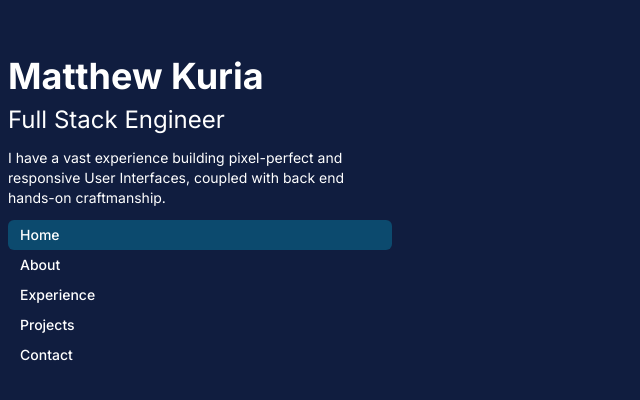
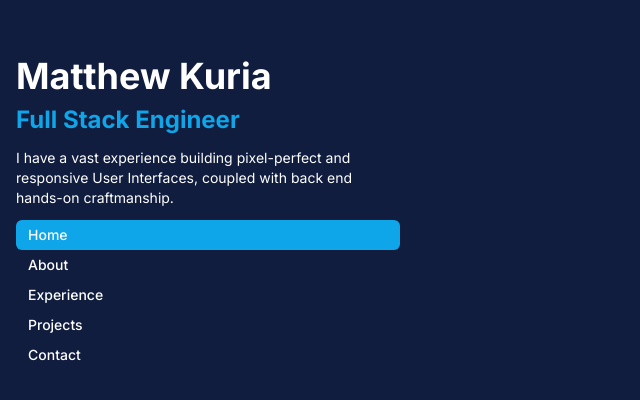
Before and after one commit to matthewkuria/myportifolio, a Next.js app: page / in a window 1280 px wide. Shown: the top 400 px of the page, without its empty margins (0-640 px from the left). Built offline with nearby package versions, Linux system fonts and the light colour scheme.

Commit message:
Mount the sidebar directly in the root layout folder

```diff
--- a/app/layout.tsx
+++ b/app/layout.tsx
@@ -1,6 +1,7 @@
 import type { Metadata } from "next";
 import { Inter } from "next/font/google";
 import "./globals.css";
+import SideBar from "./ui/home/sidebar";
 
 const inter = Inter({ subsets: ["latin"] });
 
@@ -16,7 +17,16 @@ export default function RootLayout({
 }>) {
   return (
     <html lang="en">
-      <body className={inter.className}>{children}</body>
+      <body className={inter.className}>
+        <div className="flex flex-col md:flex md:flex-row">
+          <div className="px-2">
+            <SideBar />
+          </div>
+          <div className="text-white flex justify-center mx-auto">
+            {children}
+          </div>
+        </div>
+      </body>
     </html>
   );
 }
--- a/app/page.tsx
+++ b/app/page.tsx
@@ -4,7 +4,7 @@ import SideBar from "./ui/home/sidebar";
 export default function Home() {
   return (
     <main className="flex ">
-       <SideBar />
+
     </main>
   );
 }
--- a/app/ui/home/nav-links.tsx
+++ b/app/ui/home/nav-links.tsx
@@ -22,7 +22,7 @@ export default function NavLinks() {
             className={clsx(
               "flex h-[30px] grow items-center justify-center gap-2 rounded-md  p-1 text-sm font-medium hover:bg-sky-100 hover:text-blue-600 md:flex-none md:justify-start md:p-2 md:px-3",
               {
-                'bg-sky-900 text-white': pathname === link.href,
+                'bg-sky-500 text-white': pathname === link.href,
               }
             )
 
--- a/app/ui/home/sidebar.tsx
+++ b/app/ui/home/sidebar.tsx
@@ -5,7 +5,7 @@ export default function SideBar() {
         <main className="text-white flex h-full flex-col px-2 py-4 md:px-2">
             <div className="max-w-96">
                 <h1 className="text-4xl mt-10 font-bold">Matthew Kuria</h1>
-                <p className="my-2 text-2xl">Full Stack Engineer</p>
+                <p className="my-2 text-2xl text-sky-500 font-bold">Full Stack Engineer</p>
                 <p className="text-sm my-3">I have a vast experience building pixel-perfect and responsive User Interfaces,
                     coupled with back end hands-on craftmanship.
                 </p>
```
